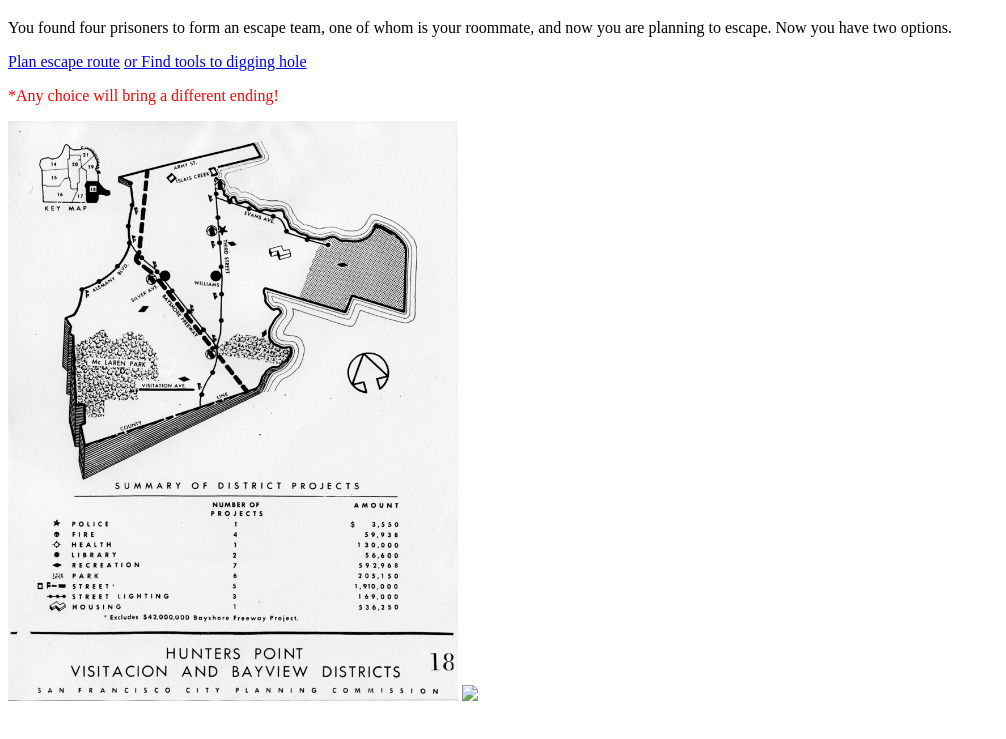
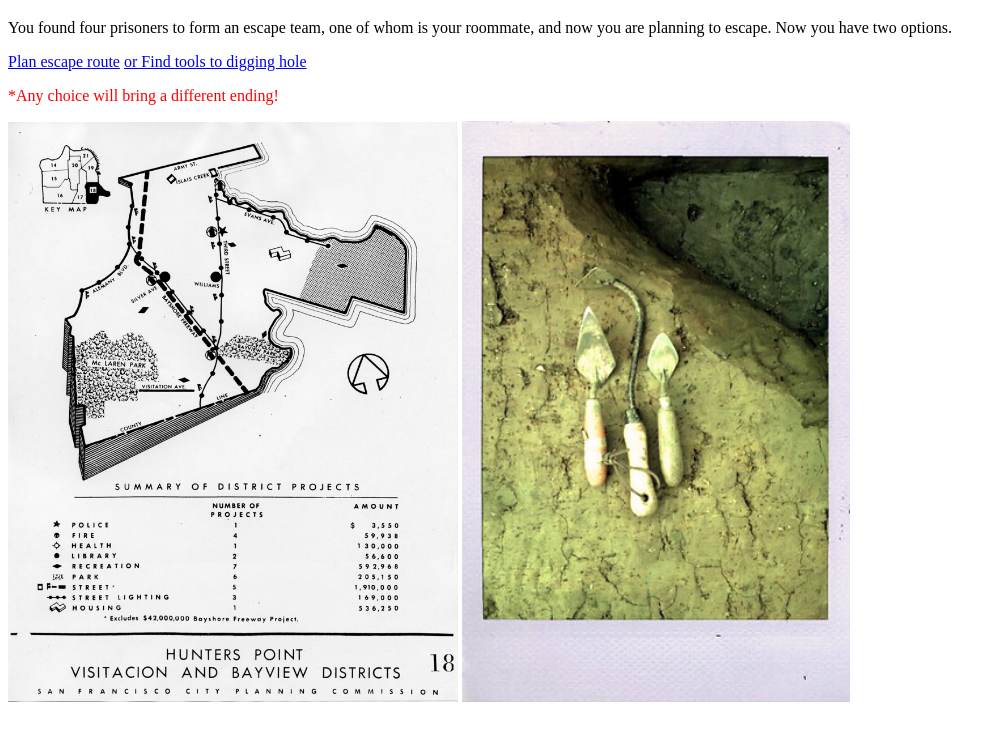
Before and after one commit to cashzhangbmcc/EscapeFromJail, a plain HTML site: page page 2b.html in a window 1280 px wide. Shown: the part 61-800 px from the top of the page, without its empty margins (0-1006 px from the left). Drawn offline with Linux system fonts and the light colour scheme.

Commit message:
Update page 2b.html

```diff
--- a/page 2b.html
+++ b/page 2b.html
@@ -15,7 +15,7 @@
         <a href="page%203d.html">or Find tools to digging hole</a>
         <p id="p3">*Any choice will bring a different ending!</p>
         <img id="route" src="route.png" />
-        <img id="tool" src="img/tools.png" />
+        <img id="tool" src="tools.png" />
 
     </body>
 </html>
```
